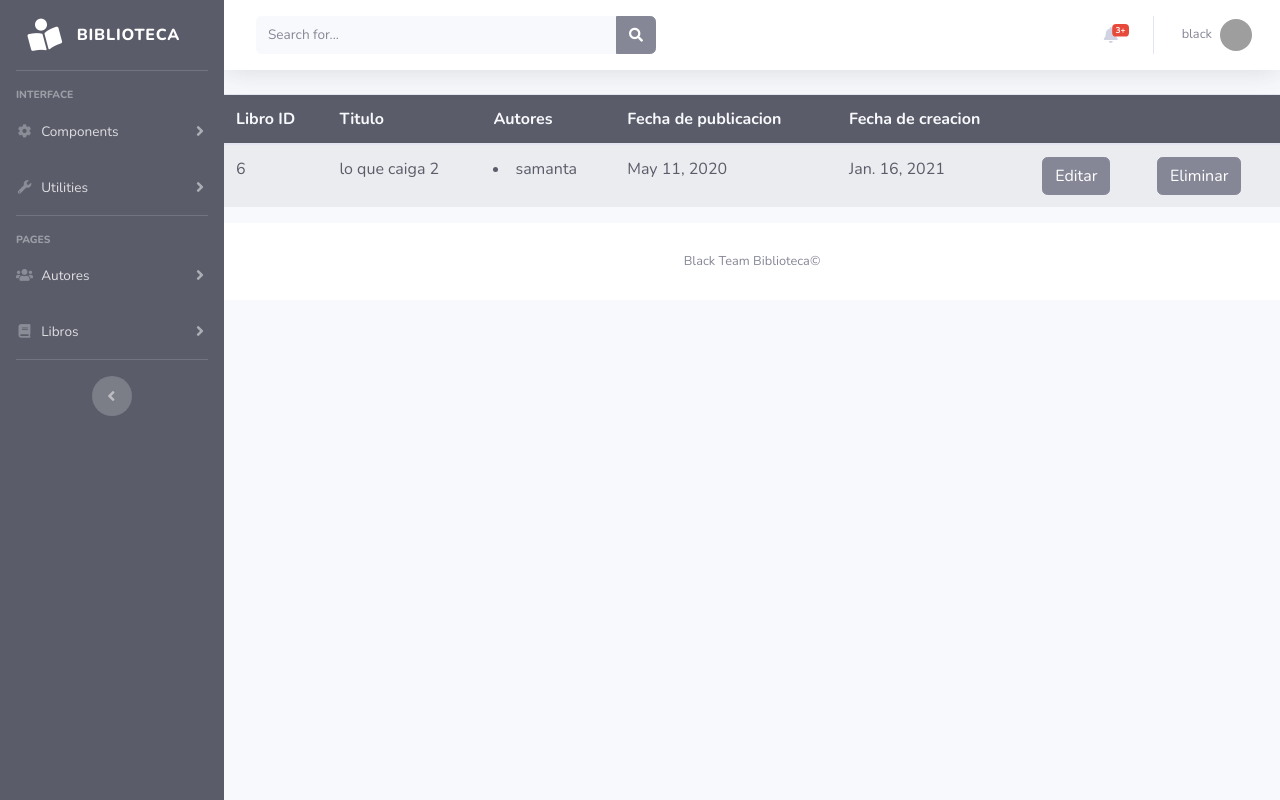
After one commit to Josue-cloudU/Biblioteca, a Django app: page /libro/listar_libro/ in a window 1280 px wide. The commit adds this page. Run offline with Django 3.2, Linux system fonts and the light colour scheme; a user stored in the database is signed in; data comes from the database, SQL or seed files in the repository; both versions use the stored data as it was after the commit; some libraries are stand-ins or nearby versions; grey boxes are pictures that could not be loaded.

Commit message:
crud libro

```diff
--- a/libro/urls.py
+++ b/libro/urls.py
@@ -7,4 +7,9 @@ urlpatterns = [
     path('actualizar_autor/<int:pk>', views.ActualizarAutor.as_view(), name='actualizar_autor'),
     path('delete_autor/<int:id>', views.delete, name='delete_autor'),
 
+    path('listar_libro/', views.ListarLibro.as_view(), name='listar_libro'),
+    path('crear_libro/', views.crearLibro.as_view(), name='crear_libro'),
+    path('actualizar_libro/<int:pk>', views.ActualizarLibro.as_view(), name='actualizar_Libro'),
+    path('delete_libro/<int:id>', views.deleteLibro, name='delete_libro'),
+
 ]
--- a/libro/views.py
+++ b/libro/views.py
@@ -3,8 +3,8 @@ from django.core.exceptions import ObjectDoesNotExist
 from django.contrib.auth.mixins import LoginRequiredMixin
 from django.urls import reverse_lazy
 from django.views import generic
-from .forms import AutorForm
-from .models import Autor
+from .forms import AutorForm, LibroForm
+from .models import Autor, Libro
 
 class Index(LoginRequiredMixin, generic.TemplateView):
     template_name = "index.html"
@@ -44,3 +44,34 @@ def delete(request, id):
 
     # Después redireccionamos de nuevo a la lista
     return redirect("libro:listar_autor")
+
+class ListarLibro(LoginRequiredMixin, generic.ListView):
+    model = Libro
+    template_name = "libro/listar_libro.html"
+    context_object_name = 'libros'
+    queryset = Libro.objects.all().order_by('id')
+    login_url = "login"
+
+class crearLibro(LoginRequiredMixin, generic.CreateView):
+    template_name = "libro/crear_libro.html"
+    model = Libro
+    form_class = LibroForm
+    success_url = reverse_lazy("libro:listar_libro")
+    login_url = "login"
+
+class ActualizarLibro(LoginRequiredMixin, generic.UpdateView):
+    model = Libro
+    template_name = 'libro/actualizar_libro.html'
+    form_class = LibroForm
+    success_url = reverse_lazy("libro:listar_libro")
+    login_url = "login"
+
+def deleteLibro(request, id):
+    if not request.user.is_authenticated:
+        return redirect('login')
+    # Recuperamos la instancia de la persona y la borramos
+    instancia = Libro.objects.get(id = id)
+    instancia.delete()
+
+    # Después redireccionamos de nuevo a la lista
+    return redirect("libro:listar_libro")
--- a/templates/base.html
+++ b/templates/base.html
@@ -96,7 +96,7 @@
           <div class="bg-white py-2 collapse-inner rounded">
             <h6 class="collapse-header">Screens:</h6>
             <a class="collapse-item" href="{% url 'libro:listar_autor' %}">Lista de autores</a>
-            <a class="collapse-item" href="{% url 'libro:crear_autor' %}">Crear autor</a>
+            <a class="collapse-item" href="{% url 'libro:crear_autor' %}">Registrar autor</a>
           </div>
         </div>
       </li>
@@ -110,9 +110,8 @@
         <div id="collapseLibros" class="collapse" aria-labelledby="headingLibros" data-parent="#accordionSidebar">
           <div class="bg-white py-2 collapse-inner rounded">
             <h6 class="collapse-header">Screens:</h6>
-            <a class="collapse-item" href="login.html">Login</a>
-            <a class="collapse-item" href="register.html">Register</a>
-            <a class="collapse-item" href="forgot-password.html">Forgot Password</a>
+            <a class="collapse-item" href="{% url 'libro:listar_libro' %}">Listar libros</a>
+            <a class="collapse-item" href="{% url 'libro:crear_libro' %}">Registrar libro</a>
           </div>
         </div>
       </li>
--- /dev/null
+++ b/templates/libro/listar_libro.html
@@ -0,0 +1,64 @@
+{% extends 'base.html' %}
+{% block title %} Listado de  libros {% endblock title %}
+
+{% block content %}
+
+{% if libros %}
+
+<table class="table table-striped">
+  <thead class="bg-dark">
+    <tr>
+      <th class="text-light">Libro ID</th>
+      <th class="text-light">Titulo</th>
+      <th class="text-light">Autores</th>
+      <th class="text-light">Fecha de publicacion</th>
+      <th class="text-light">Fecha de creacion</th>
+      <th></th>
+      <th></th>
+    </tr>
+  </thead>
+  <tbody>
+    {% for libro in libros %}
+      <tr>
+        <td class="text-dark">{{ libro.id }}</td>
+        <td class="text-dark">{{ libro.titulo }}</td>
+        <td class="text-dark">
+          {% for autor in libro.autor_id.all %}
+            <li>{{ autor.nombre }}</li>
+          {% endfor %}
+        </td>
+        <td class="text-dark">{{ libro.fecha_publicacion }}</td>
+        <td class="text-dark">{{ libro.fecha_creacion }}</td>
+        <td><a href="{% url 'libro:actualizar_Libro' libro.id %}"><button type="button" name="buttton" class="btn btn-secondary">Editar</button></a></td>
+        <td>
+          <a class="btn btn-secondary" href="" data-toggle="modal" data-target="#elimModal">Eliminar</a>
+        </td>
+      </tr>
+      <!-- Modal-->
+      <div class="modal fade" id="elimModal" tabindex="-1" role="dialog" aria-labelledby="exampleModalLabel" aria-hidden="true">
+        <div class="modal-dialog" role="document">
+          <div class="modal-content">
+            <div class="modal-header">
+              <h5 class="modal-title text-danger" id="exampleModalLabel">¿Desea eliminar el libro {{libro.titulo}}?</h5>
+              <button class="close" type="button" data-dismiss="modal" aria-label="Close">
+                <span aria-hidden="true">×</span>
+              </button>
+            </div>
+            <div class="modal-body">Esta accion puede eliminar datos en cascada.</div>
+            <div class="modal-footer">
+              <button class="btn btn-secondary" type="button" data-dismiss="modal">Cancel</button>
+               <a href="{% url 'libro:delete_libro' libro.id %}"><button type="submit" class="btn btn-danger">Eliminar</button></a>
+            </div>
+          </div>
+        </div>
+      </div>
+    {% endfor %}
+  </tbody>
+</table>
+{% else %}
+
+<h1>No existen libros registrados</h1>
+
+{% endif %}
+
+{% endblock content %}
```
Also changed, not shown: libro/forms.py (+9 -1 lines), templates/libro/actualizar_libro.html (added, +23 -0 lines), templates/libro/crear_libro.html (added, +23 -0 lines), db.sqlite3.
